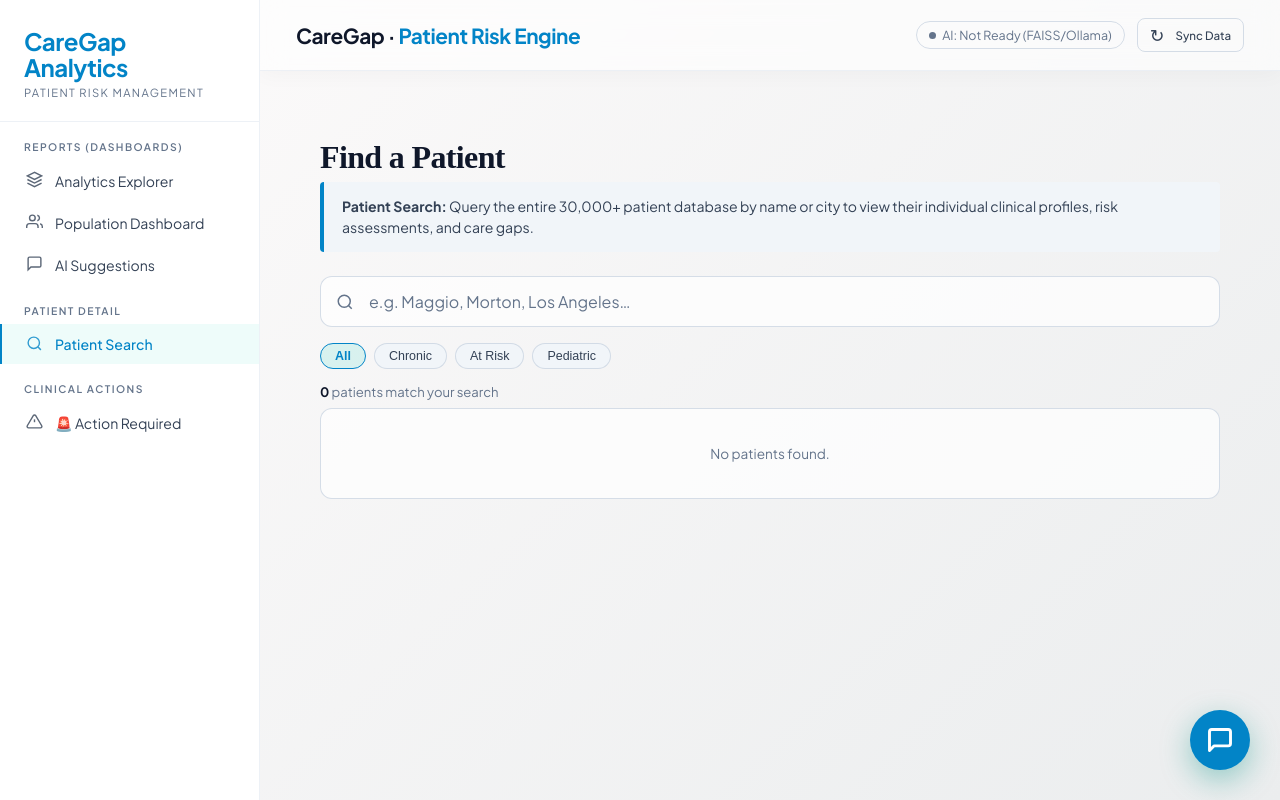
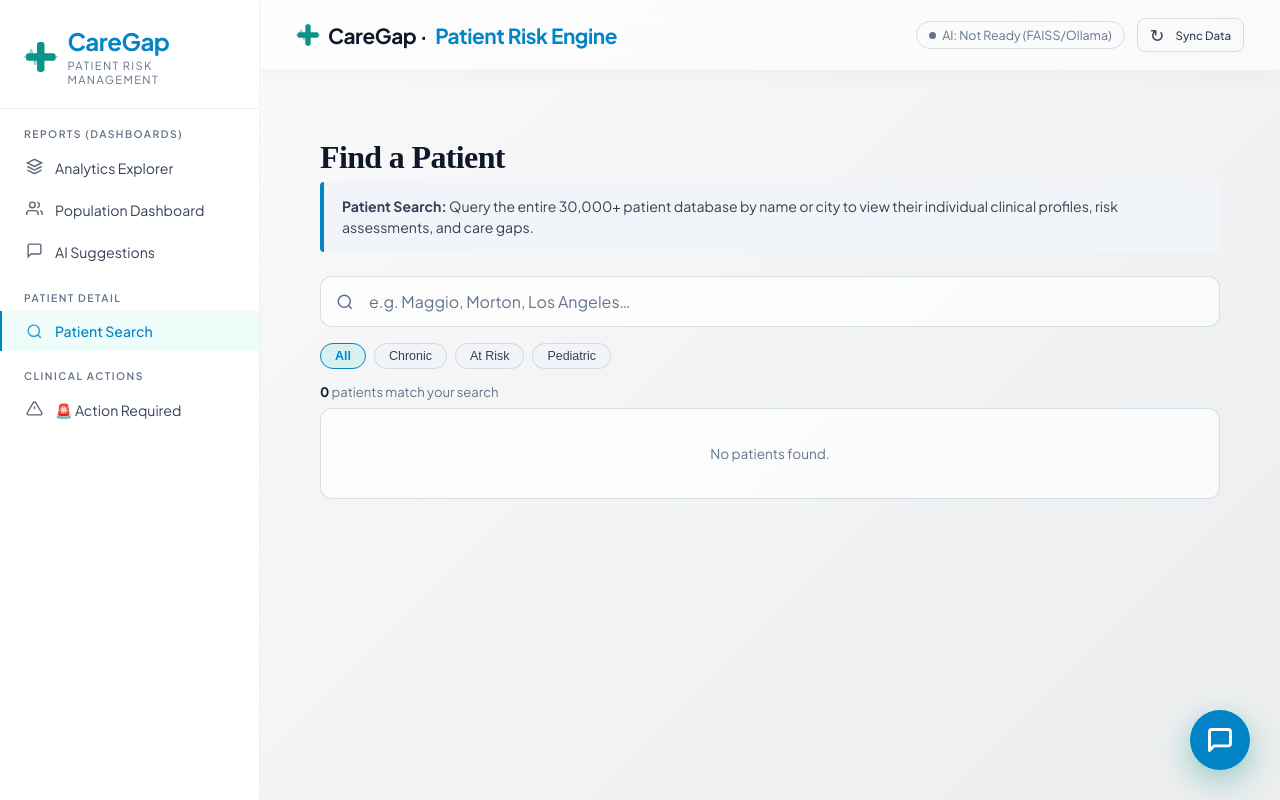
Before and after one commit to Mallika-434/CAREGAP_1, a Django app: page / in a window 1280 px wide. Run offline with Django 5.2, Linux system fonts and the light colour scheme; data that the repository does not hold is empty.

Commit message:
Add CareGap cross logo to sidebar and topbar
Inline SVG medical cross (teal #0d9488) added to sidebar logo section
(36x36) and topbar title (24x24). Sidebar shows icon left of brand name
with sub-label; topbar icon sits inline with the existing title text.

Co-Authored-By: Claude Sonnet 4.6 <noreply@anthropic.com>

```diff
--- a/templates/dashboard.html
+++ b/templates/dashboard.html
@@ -20,8 +20,17 @@
   <!-- SIDEBAR -->
   <nav class="sidebar">
     <div class="logo">
-      <div class="brand">CareGap<br>Analytics</div>
-      <div class="sub">Patient Risk Management</div>
+      <div style="display:flex; align-items:center; gap:10px;">
+        <svg width="36" height="36" viewBox="0 0 36 36" fill="none" xmlns="http://www.w3.org/2000/svg">
+          <rect x="14" y="2" width="8" height="32" rx="3" fill="#0d9488"/>
+          <rect x="2" y="14" width="32" height="8" rx="3" fill="#0d9488"/>
+          <polyline points="0,18 4,18 8,10 12,26 16,14 20,18 36,18" fill="none" stroke="#0d9488" stroke-width="1.8" stroke-linecap="round" stroke-linejoin="round" opacity="0.45"/>
+        </svg>
+        <div>
+          <div class="brand" style="line-height:1.1;">CareGap</div>
+          <div class="sub">Patient Risk Management</div>
+        </div>
+      </div>
     </div>
     <div class="slabel">Reports (Dashboards)</div>
     <div class="nav-item active" id="nav-explorer" onclick="showSection('explorer', this)">
@@ -87,7 +96,14 @@
   <!-- MAIN -->
   <main class="main">
     <header class="topbar">
-      <div class="topbar-title">CareGap · <span>Patient Risk Engine</span></div>
+      <div class="topbar-title" style="display:flex; align-items:center; gap:8px;">
+        <svg width="24" height="24" viewBox="0 0 36 36" fill="none" xmlns="http://www.w3.org/2000/svg">
+          <rect x="14" y="2" width="8" height="32" rx="3" fill="#0d9488"/>
+          <rect x="2" y="14" width="32" height="8" rx="3" fill="#0d9488"/>
+          <polyline points="0,18 4,18 8,10 12,26 16,14 20,18 36,18" fill="none" stroke="#0d9488" stroke-width="1.8" stroke-linecap="round" stroke-linejoin="round" opacity="0.45"/>
+        </svg>
+        CareGap · <span>Patient Risk Engine</span>
+      </div>
       <div style="display:flex;align-items:center;gap:12px">
         <div class="rag-status" id="ragStatus">
           <div class="rag-dot"></div>
```
